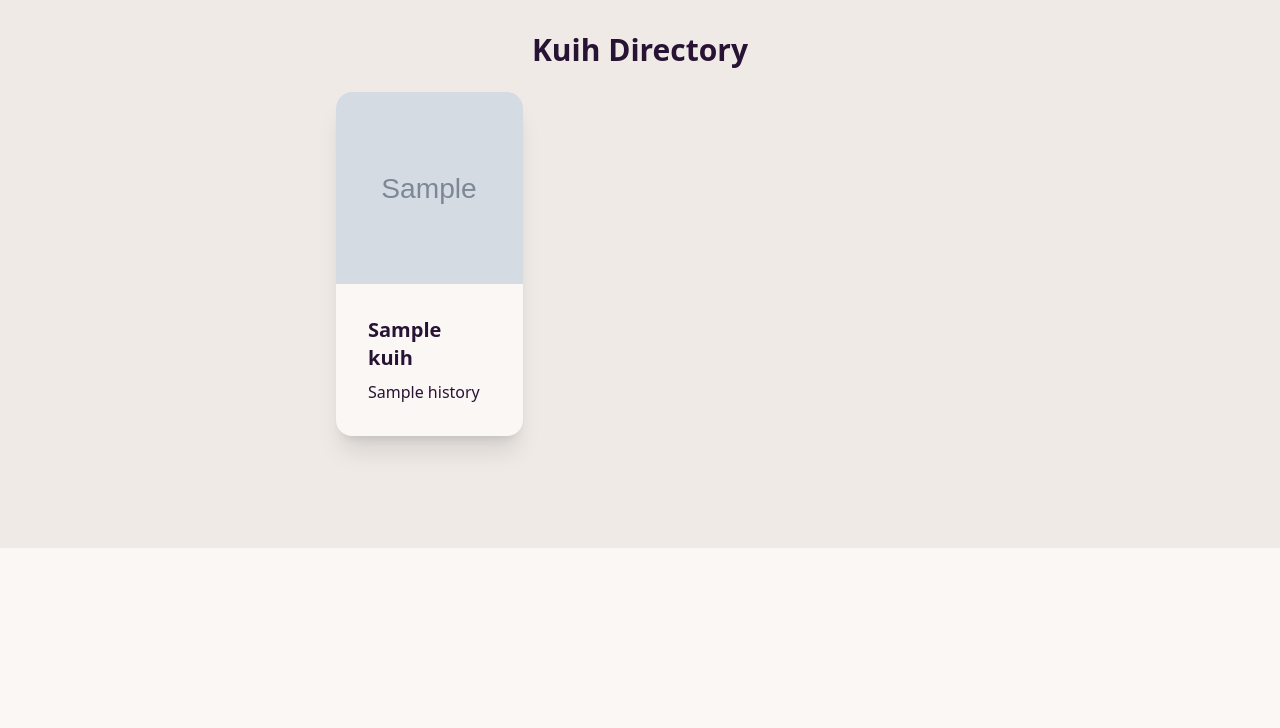
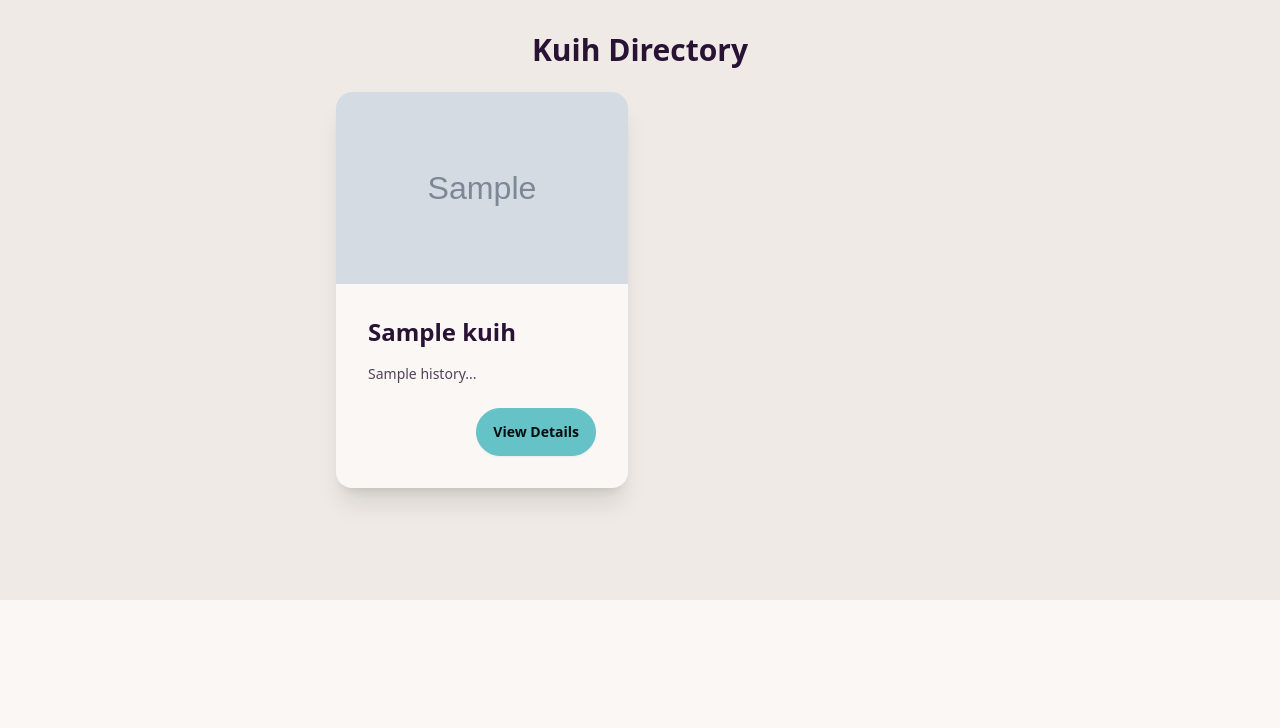
Before and after one commit to xShaf/Malay-Traditional-Delicacies-Recognition-System, a Flask app: template templates/directory.html in a window 1280 px wide. Shown: the top 728 px of the page. Run offline with Flask 3, Linux system fonts and the light colour scheme; the template is opened without the code that fills it: most values are stand-ins (such as "Sample title", 1, 10 or a date in 2020); grey boxes marked "Sample" are stand-in pictures; some libraries are stand-ins or nearby versions.

Commit message:
do some changes to the directory to ensure it show the cards better

```diff
--- a/templates/directory.html
+++ b/templates/directory.html
@@ -4,15 +4,55 @@
 <div class="container mx-auto p-4">
     <h1 class="text-3xl font-bold mb-6 text-center text-base-content">Kuih Directory</h1>
 
-    <div class="grid grid-cols-1 md:grid-cols-2 lg:grid-cols-3 gap-6">
+    <div class="grid grid-cols-1 md:grid-cols-2 lg:grid-cols-2 gap-6">
         {% for kuih in kuih_list %}
+
         <div class="card bg-base-100 shadow-xl">
             <figure><img src="{{ url_for('static', filename=kuih.image.split('/', 1)[1]) }}" alt="{{ kuih.name }}" class="h-48 w-full object-cover"></figure>
             <div class="card-body">
-                <h2 class="card-title">{{ kuih.name }}</h2>
-                <p>{{ kuih.history }}</p>
+                <h2 class="card-title text-2xl mb-2">{{ kuih.name }}</h2>
+
+                <p class="text-sm text-base-content/80 mb-4">{{ kuih.history[:100] }}...</p>
+
+                <div class="card-actions justify-end">
+                    <button class="btn btn-primary" onclick="document.getElementById('modal_{{ kuih.id }}').showModal()">
+                        View Details
+                    </button>
+                </div>
             </div>
         </div>
+
+        <dialog id="modal_{{ kuih.id }}" class="modal">
+            <div class="modal-box w-11/12 max-w-5xl">
+                <h3 class="font-bold text-3xl text-primary mb-4">{{ kuih.name }}</h3>
+                <div class="divider"></div>
+
+                <div role="tablist" class="tabs tabs-bordered">
+
+                    <input type="radio" name="kuih_tabs_{{ kuih.id }}" role="tab" class="tab" aria-label="History" checked />
+                    <div role="tabpanel" class="tab-content bg-base-100 border-base-300 rounded-box p-6 overflow-y-auto max-h-96 text-left">
+                        <h4 class="text-lg font-semibold mb-2">History</h4>
+                        <p class="whitespace-pre-wrap">{{ kuih.history }}</p>
+                    </div>
+
+                    <input type="radio" name="kuih_tabs_{{ kuih.id }}" role="tab" class="tab" aria-label="Recipe" />
+                    <div role="tabpanel" class="tab-content bg-base-100 border-base-300 rounded-box p-6 overflow-y-auto max-h-96 text-left">
+                        <h4 class="text-lg font-semibold mb-2">Recipe</h4>
+                        <p class="whitespace-pre-wrap">{{ kuih.recipe }}</p>
+                    </div>
+                </div>
+
+                <div class="modal-action">
+                    <form method="dialog">
+                        <button class="btn">Close</button>
+                    </form>
+                </div>
+            </div>
+            <form method="dialog" class="modal-backdrop">
+                <button>close</button>
+            </form>
+        </dialog>
+
         {% endfor %}
     </div>
 </div>
```
